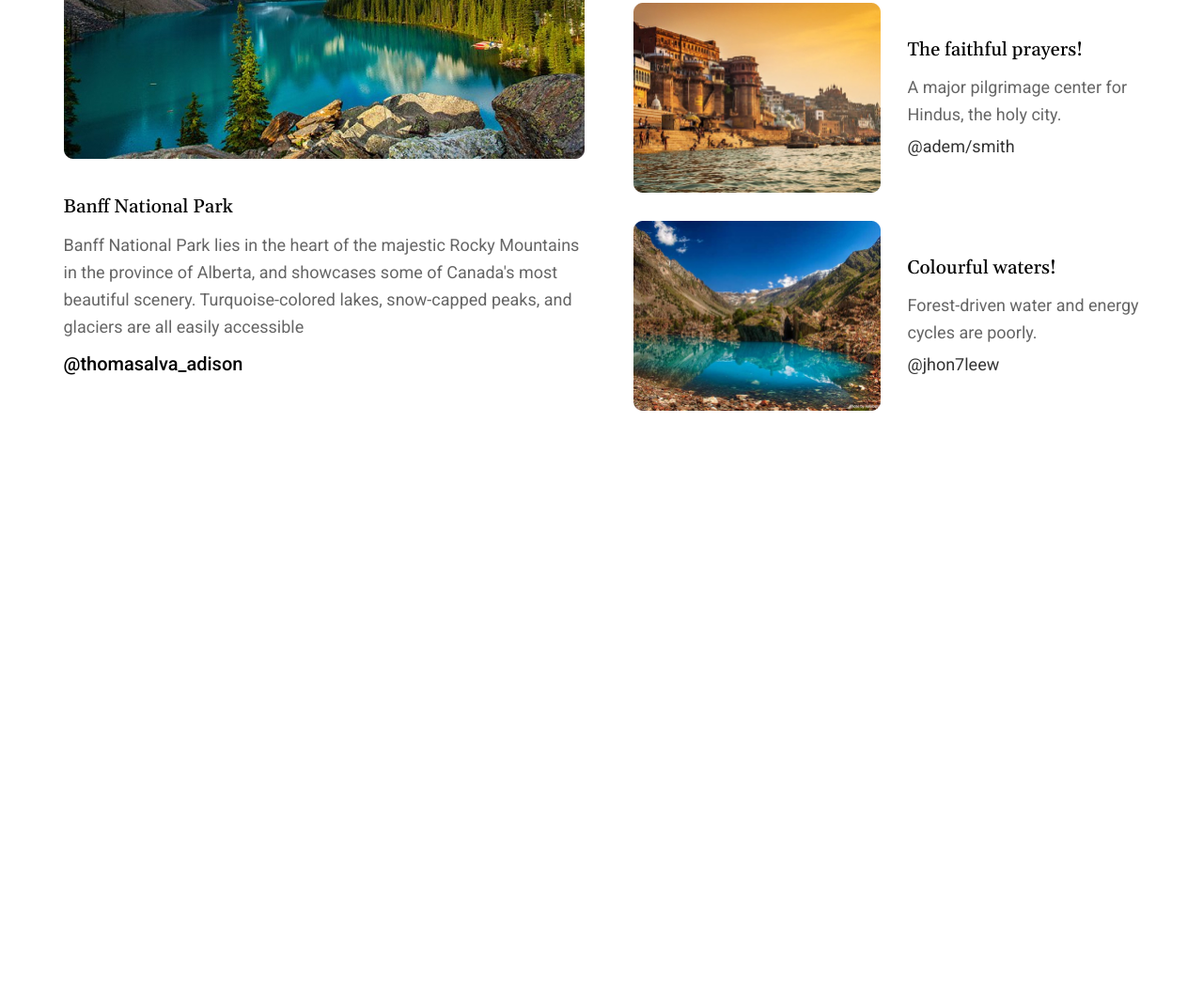
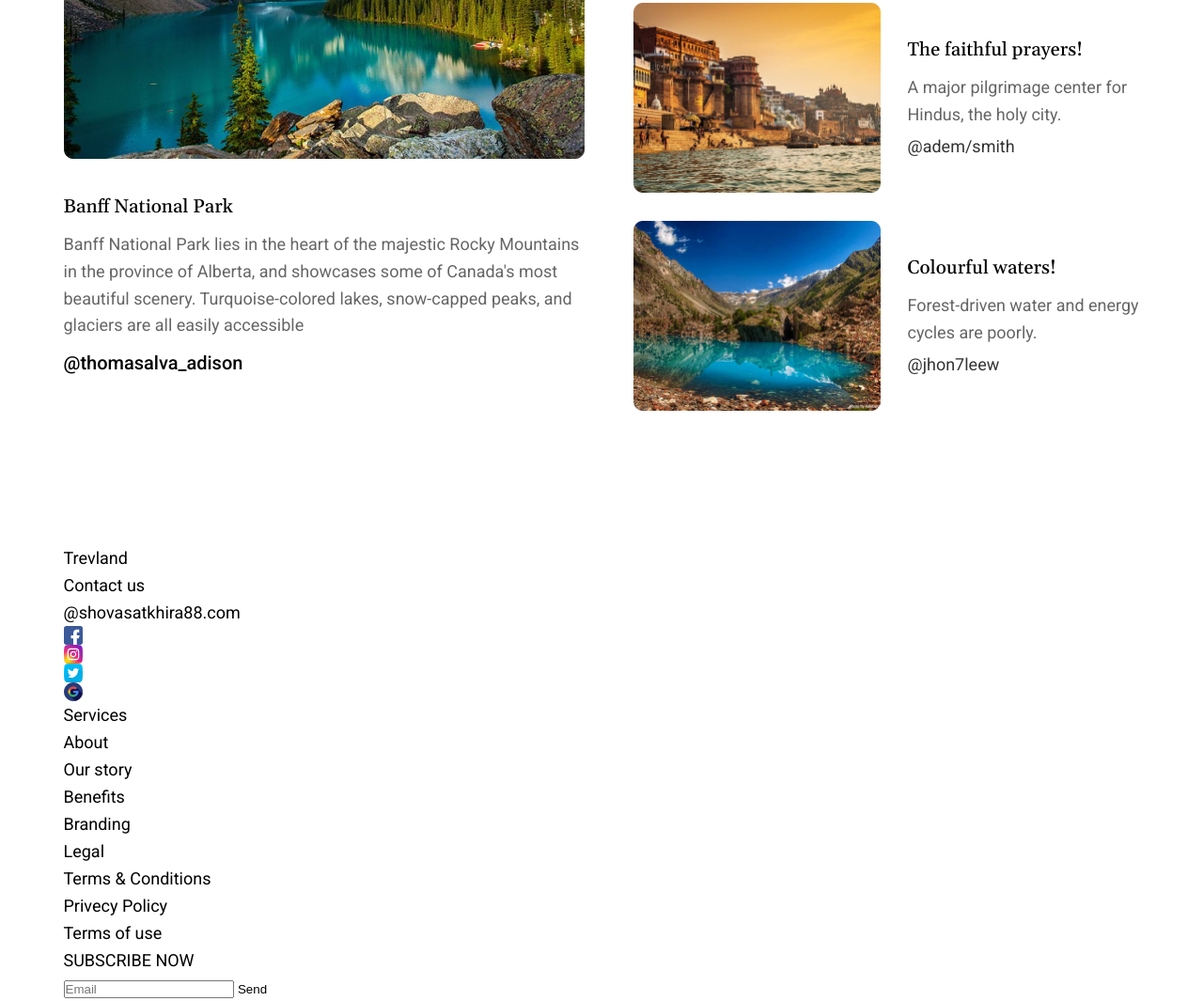
Before and after one commit to masha-masha/traveland, a plain HTML site: page index.html in a window 1280 px wide. Shown: the part 3024-4089 px from the top of the page at 94% size. Before the commit the page ends 3603 px from the top, so only its background shows below. Drawn offline with nearby package versions, Linux system fonts and the light colour scheme; a web font is replaced by a local one.

Commit message:
add HTML for footer

```diff
--- a/css/style.css
+++ b/css/style.css
@@ -349,6 +349,7 @@ body {
 
 .news__left-text {
   font-size: 18px;
+  line-height: 160%;
   opacity: 0.6;
   margin-bottom: 10px;
 }
@@ -392,3 +393,15 @@ body {
   opacity: 0.8;
   font-weight: 20px;
 }
+
+/* footer */
+/*
+.footer {
+  background-color: rgba(38, 148, 153, 0.04);
+  height: 348px;
+}
+
+.footer__content {
+  display: flex;
+  justify-content: space-between;
+} */
--- a/index.html
+++ b/index.html
@@ -264,7 +264,54 @@
    </section>
   </main>
 
-
+  <!-- footer -->
+  <footer class="footer">
+   <div class="container footer__content">
+    <div class="footer__block footer__contact">
+     <p class="footer__logo">Trevland</p>
+     <p class="footer__title">Contact us</p>
+     <a href="" class="footer__link">@shovasatkhira88.com</a>
+     <ul class="footer__social">
+      <li>
+       <a href="#"><img src="images/footer/facebook.svg" alt="facebook" /></a>
+      </li>
+      <li>
+       <a href="#"><img src="images/footer/instagram.svg" alt="instagram" /></a>
+      </li>
+      <li>
+       <a href="#"><img src="images/footer/twitter.svg" alt="twitter" /></a>
+      </li>
+      <li>
+       <a href="#"><img src="images/footer/google.svg" alt="google" /></a>
+      </li>
+     </ul>
+    </div>
+    <div class="footer__block footer__menu">
+     <ul class="footer__list">
+      <li><a href="#">Services</a></li>
+      <li><a href="#">About</a></li>
+      <li><a href="#">Our story</a></li>
+      <li><a href="#">Benefits</a></li>
+      <li><a href="#">Branding</a></li>
+     </ul>
+    </div>
+    <div class="footer__block footer__menu">
+     <ul class="footer__list">
+      <li><a href="#">Legal</a></li>
+      <li><a href="#">Terms & Conditions</a></li>
+      <li><a href="#">Privecy Policy</a></li>
+      <li><a href="#">Terms of use</a></li>
+     </ul>
+    </div>
+    <div class="footer__block footer__subscribe">
+     <p class="footer__subscribe-title">SUBSCRIBE NOW</p>
+     <form action="" class="footer__form">
+      <input type="email" class="input-email" placeholder="Email"/>
+      <button type="submit" class="btn footer__btn">Send</button>
+     </form>
+    </div>
+   </div>
+  </footer>
 
   <script src="js/jquery-3.7.1.min.js"></script>
   <script src="js/slick.min.js"></script>
```
Also changed, not shown: images/footer/facebook.svg (added), images/footer/google.svg (added), images/footer/instagram.svg (added), images/footer/twitter.svg (added).
